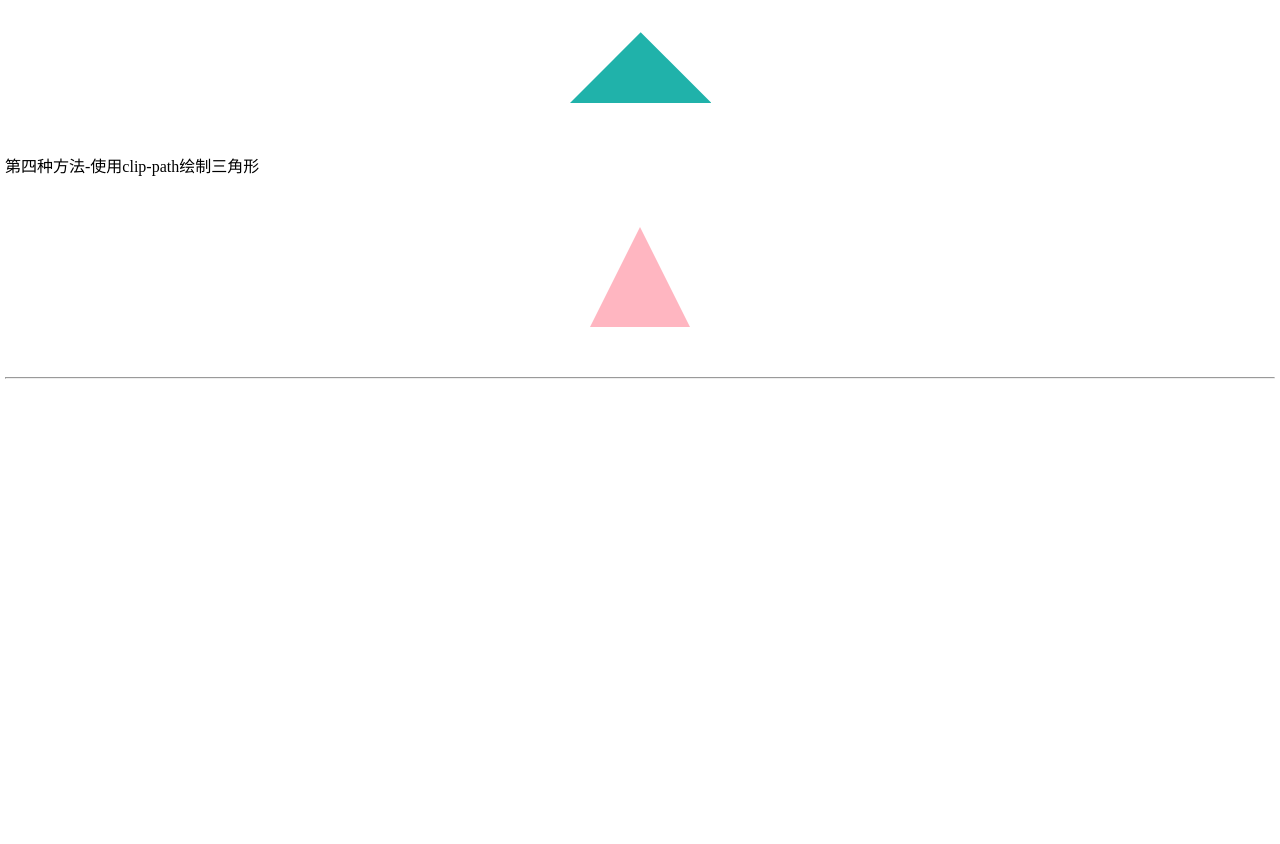
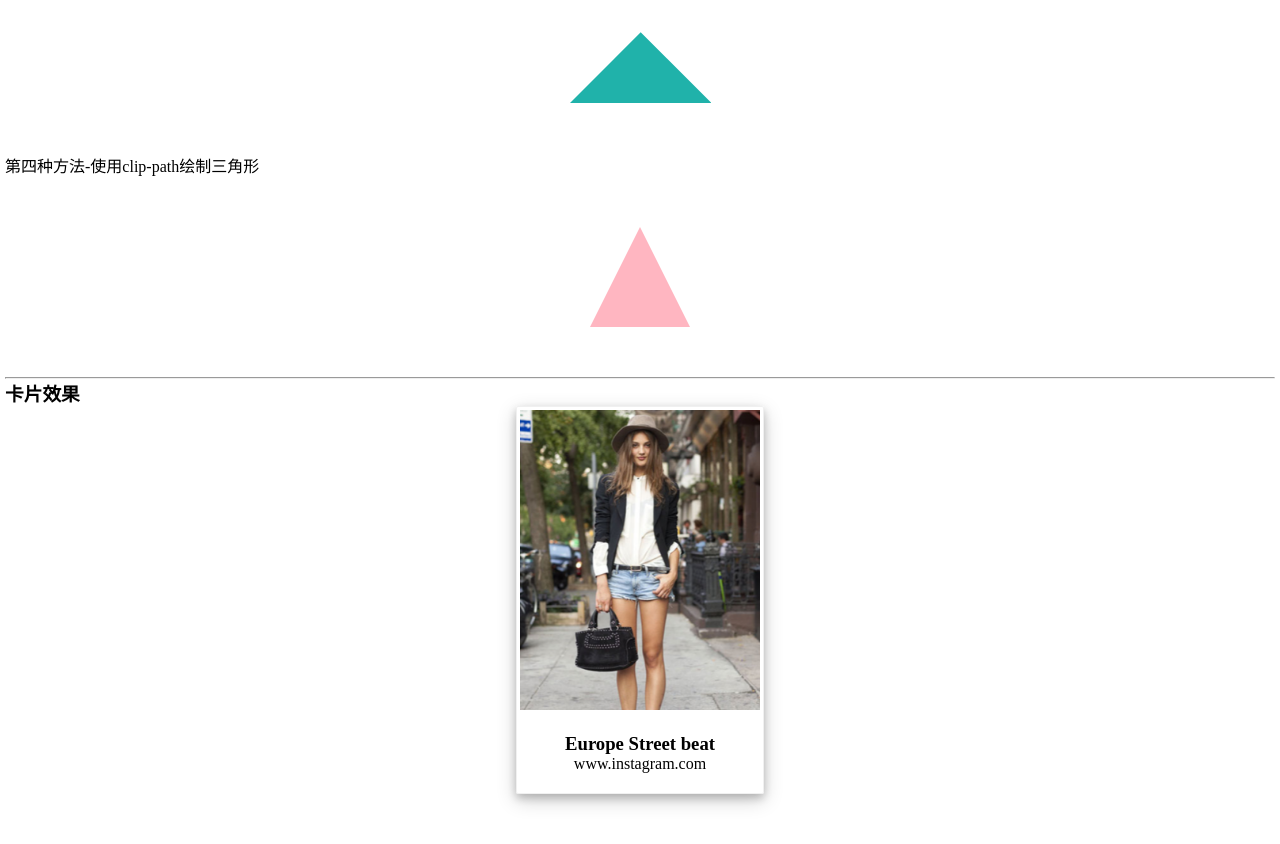
Before and after one commit to Untitled877/practice-1, a website: page CSS/demo1.html in a window 1280 px wide. Shown: the part 1500-2344 px from the top of the page. Before the commit the page ends 1884 px from the top, so only its background shows below. Drawn offline with Linux system fonts and the light colour scheme.

Commit message:
feat: 实现卡片效果

```diff
--- a/CSS/demo1.css
+++ b/CSS/demo1.css
@@ -1,4 +1,9 @@
 * {
+    box-sizing: border-box;
+    margin: 0;
+    padding: 0;
+}
+*:before, *:after {
     box-sizing: border-box;
     margin: 0;
     padding: 0;
@@ -131,3 +136,35 @@ body {
     background: lightpink;
     clip-path: polygon(50% 0%, 0% 100%, 100% 100%);
 }
+.card {
+    position: relative;
+    height: 500px;
+}
+.img_card {
+    position: absolute;
+    left: 50%;
+    transform: translateX(-50%);
+    display: inline-block;
+    border: 1px solid #f0f0f0;
+    border-radius: 2px;
+    box-shadow: 0 4px 8px 0 rgba(0, 0, 0, 0.2),
+                0 6px 20px 0 rgba(0, 0, 0, 0.19);
+}
+.img_card:hover {
+    cursor: pointer;
+    border-color: #4f5876;
+    box-shadow: 0 4px 8px 0 rgba(0, 0, 255, 0.2),
+                0 6px 20px 0 rgba(0, 0, 255, 0.19);
+    transition: border-color 0.5s, box-shadow 0.5s;
+}
+.img_card > .card-img {
+    margin: 3px;
+    width: 240px;
+    height: 300px;
+    background: url("img/person.png") no-repeat;
+    background-size: cover;
+}
+.img_card > .card-body {
+    padding: 20px;
+    text-align: center;
+}
--- a/CSS/demo1.html
+++ b/CSS/demo1.html
@@ -38,6 +38,15 @@
     <p>第四种方法-使用clip-path绘制三角形</p>
     <div class="triangle4"></div>
     <hr>
-    <div class="card"></div>
+    <div class="card">
+        <h3>卡片效果</h3>
+        <div class="img_card">
+            <div class="card-img"></div>
+            <div class="card-body">
+                <h3>Europe Street beat</h3>
+                <p>www.instagram.com</p>
+            </div>
+        </div>
+    </div>
 </body>
 </html>
```
Also changed, not shown: CSS/img/person.png (added).
